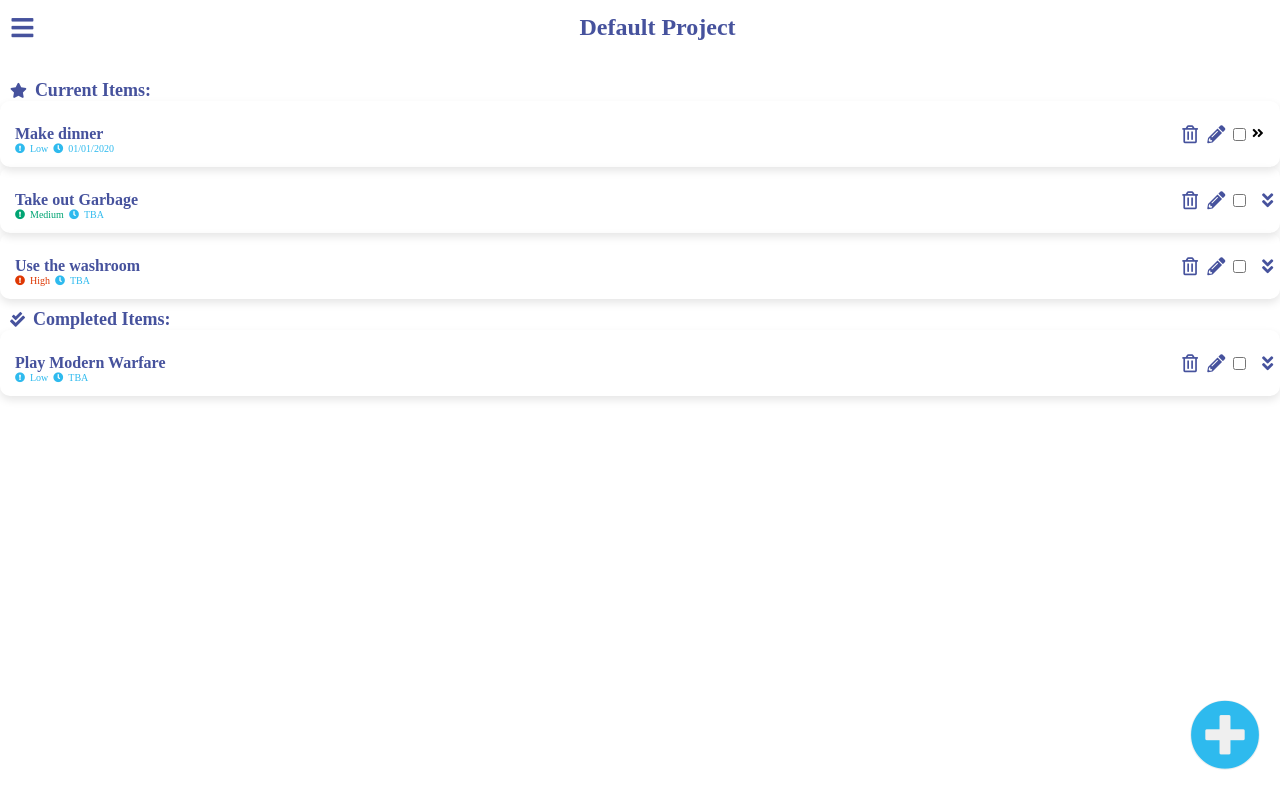
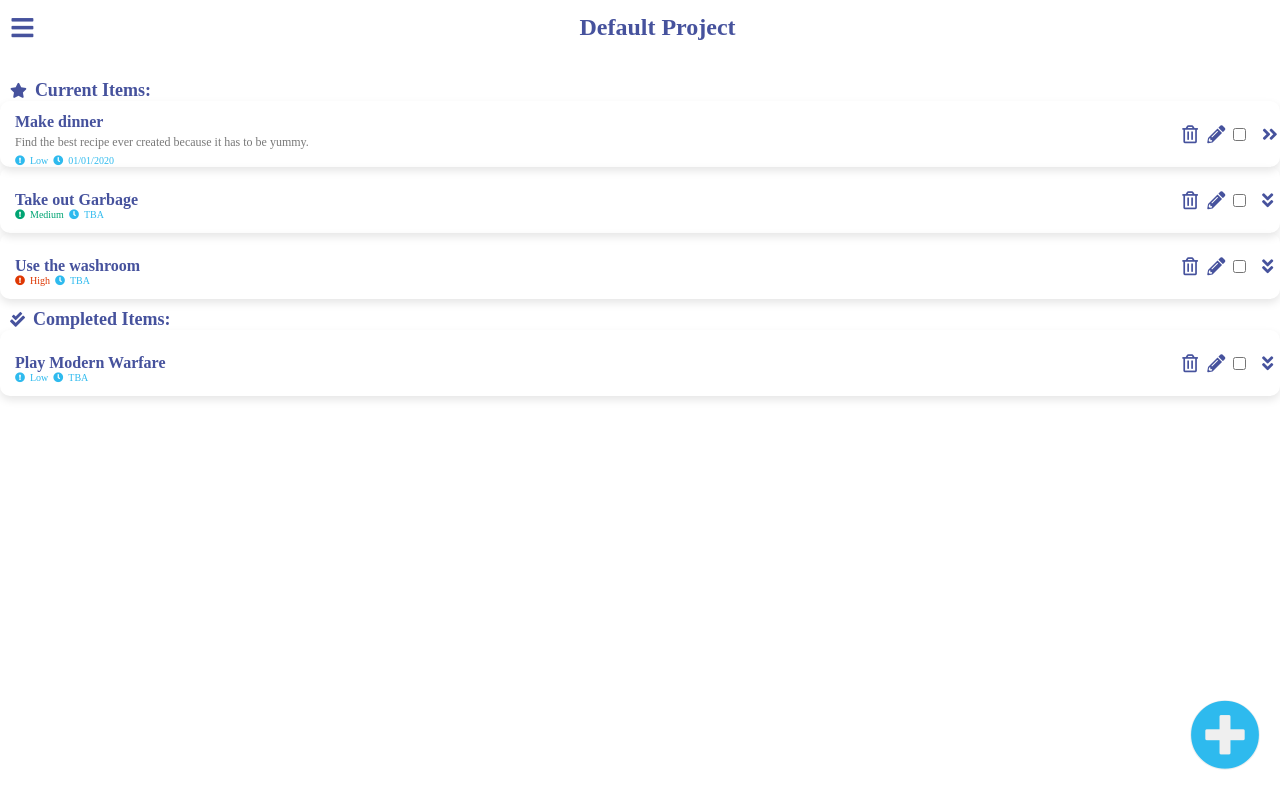
Before and after one commit to dermansultan/ToDoList, a website built with webpack: page dist/index.html in a window 1280 px wide. Both pictures are taken after a click on the button 1260 px from the left and 134 px from the top of the page. Built offline with nearby package versions, Linux system fonts and the light colour scheme; a web font is replaced by a local one.

Commit message:
Desc Expand Classlist method implemented

```diff
--- a/src/displayRender.js
+++ b/src/displayRender.js
@@ -381,6 +381,7 @@ switch(true){
     let taskDesc = document.createElement("p");
     taskDesc.innerText = `${taskObj.desc}`;
     taskDesc.className = "taskDesc";
+    taskDesc.classList.add('taskDescShow');
     // Due Date Container
     let taskDueDateWrapper = document.createElement("div");
     taskDueDateWrapper.className = "taskDueDateWrapper";
@@ -494,18 +495,28 @@ switch(true){
     expandBtnIcon.className = 'fas fa-angle-double-down';
     expandBtn.appendChild(expandBtnIcon);
     expandBtn.addEventListener('click', () =>{
-      if (taskDesc.style.display === 'none'){
-        taskDesc.style.display = 'flex';
-      } else {
-        taskDesc.style.display = 'none';
+
+      switch (true){
+        case taskDesc.classList.contains('taskDesc'):
+          taskDesc.classList.toggle('taskDescShow');
+          break;
+
+          case taskDesc.classList.contains('taskDescShow'):
+            taskDesc.classList.toggle('taskDesc');
+            break;
       }
-      if (expandBtnIcon.classList.contains('fa-angle-double-down')){
-        expandBtnIcon.classList.remove('fa-angle-double-down');
-        expandBtnIcon.classList.add('fa-angle-double-right');
-      } else {
-        expandBtnIcon.classList.remove('fa-angle-double-right');
-        expandBtnIcon.classList.add('fa-angle-double-down');
+
+      switch (true){
+        case expandBtnIcon.classList.contains('fa-angle-double-down'):
+          expandBtnIcon.classList.remove('fa-angle-double-down');
+          expandBtnIcon.classList.add('fa-angle-double-right');
+          break;
+
+          case expandBtnIcon.classList.contains('fa-angle-double-right'):
+            expandBtnIcon.classList.remove('fa-angle-double-right');
+            expandBtnIcon.classList.add('fa-angle-double-down');
       }
+
     });
     rightIconsWrapper.appendChild(expandBtn);
     // Append of all wrappers
--- a/src/style.css
+++ b/src/style.css
@@ -78,6 +78,20 @@ font-size: 10px;
 }
 
 .taskDesc{
+    display: flex;
+    padding-top: 4px;
+    opacity: 1;
+    transition: 0.5s;
+    font-size: 12px;
+    text-overflow: ellipsis;
+    padding-bottom: 5px;
+    padding-right: 4px;
+    color: #787878;
+    pointer-events: none;
+
+}
+
+.taskDescShow{
     display: none;
     padding-top: 4px;
     opacity: 1;
@@ -88,7 +102,6 @@ font-size: 10px;
     padding-right: 4px;
     color: #787878;
     pointer-events: none;
-
 }
 
 .taskMoreBtn{
@@ -116,7 +129,7 @@ font-size: 10px;
     align-items: center;
 }
 
-.fa-angle-double-down{
+.fa-angle-double-down, .fa-angle-double-right{
     pointer-events: none;
     color: #46529D;
     font-size: 18px;
```
Also changed, not shown: dist/main.js.
